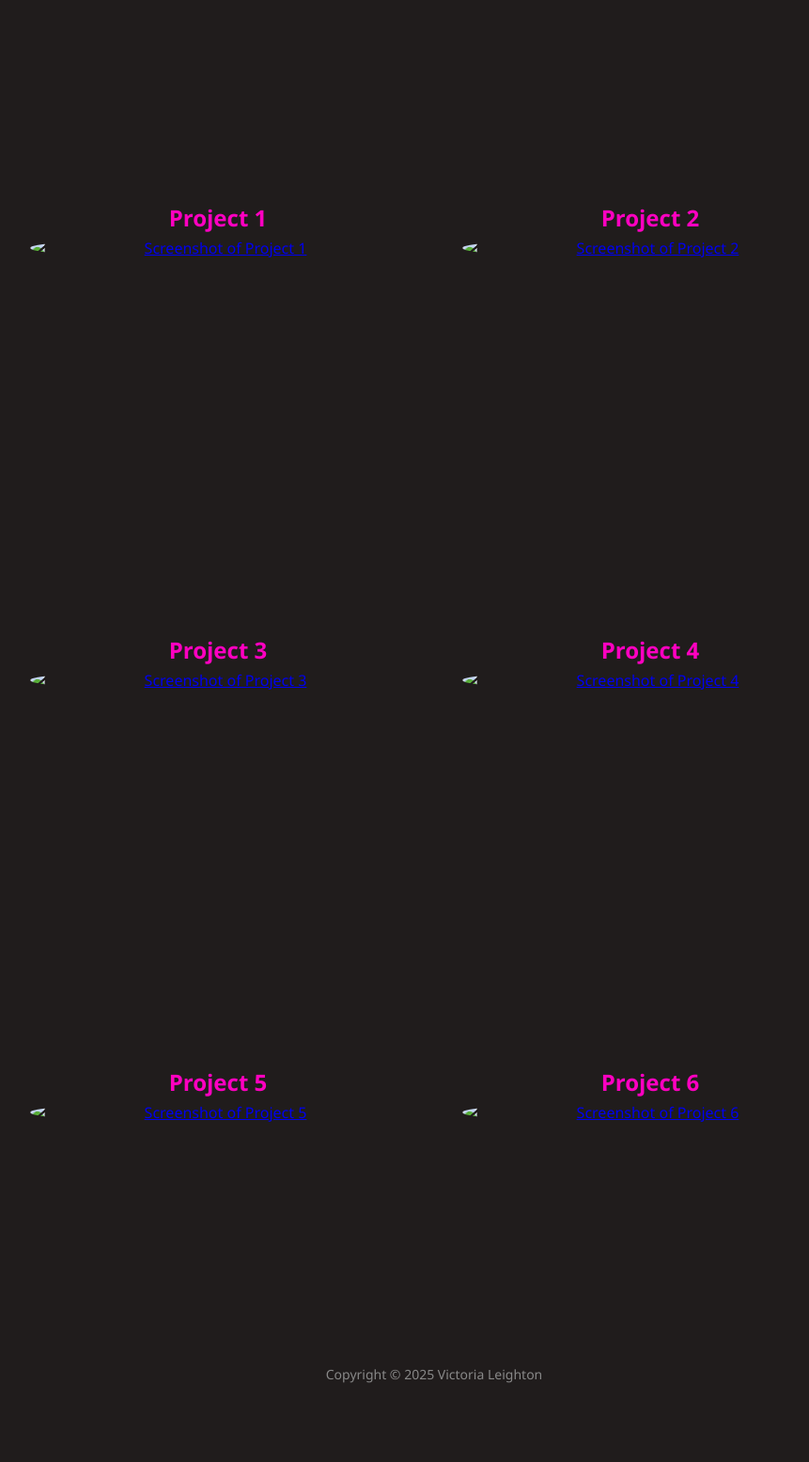
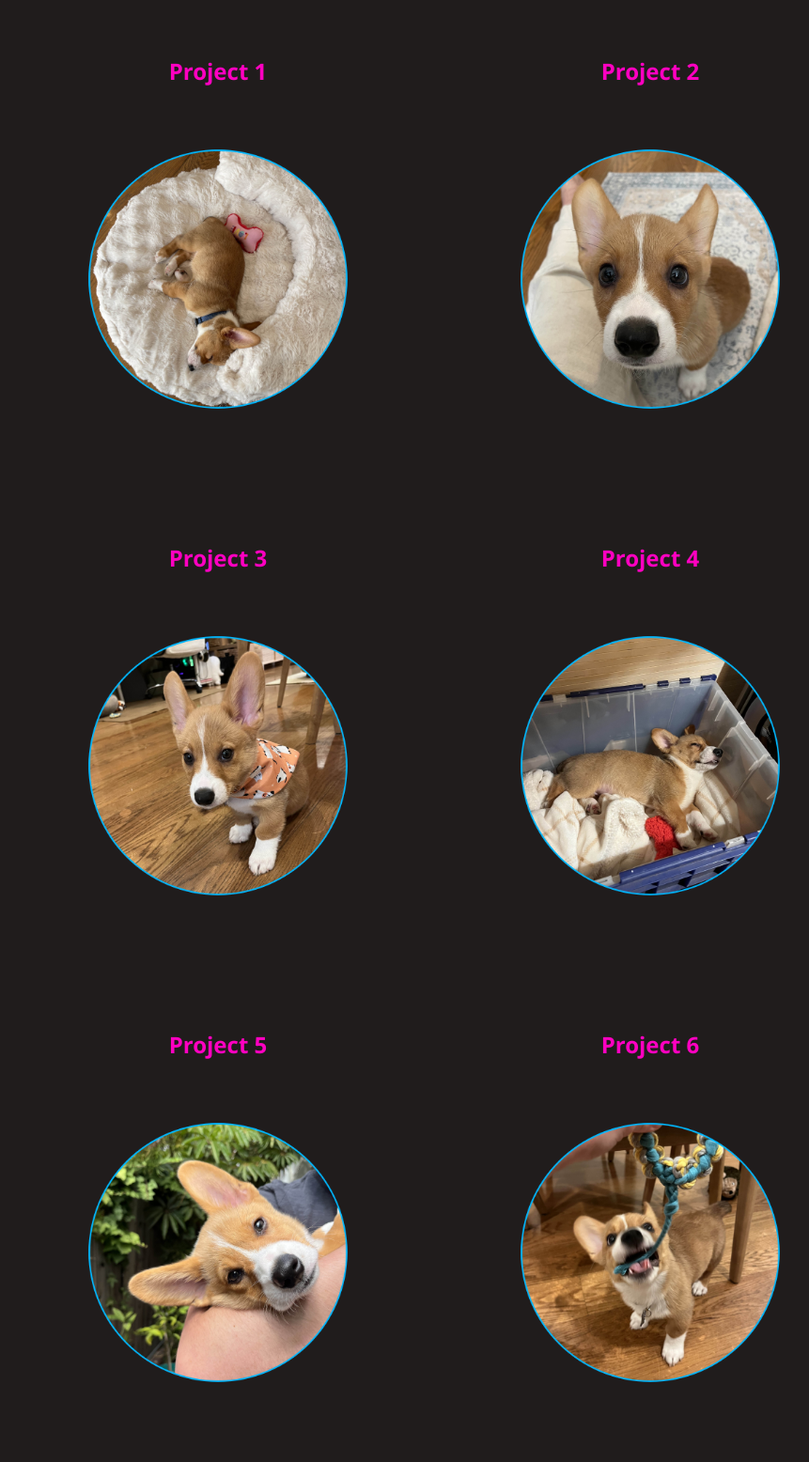
Before and after one commit to vleighton-usc/idsn531-landingpage-leighton, a plain HTML site: page front-end-web-programming-week-3/projects.html in a window 1280 px wide. Shown: the part 152-1708 px from the top of the page at 94% size, without its empty margins (178-1039 px from the left). Before the commit the page ends 1658 px from the top, so only its background shows below. Drawn offline with Linux system fonts and the light colour scheme; the site is published under a folder, as on GitHub Pages, so addresses that start at the root find nothing.

Commit message:
Fixing Week 3 image links

```diff
--- a/front-end-web-programming-week-3/projects.html
+++ b/front-end-web-programming-week-3/projects.html
@@ -57,32 +57,32 @@
     <div class="image-wrap">
       <div class="project1">
         <h2>Project 1</h2>
-        <a target=”_blank” href="https://vleighton-usc.github.io/idsn531-landingpage-leighton/front-end-web-programming-week-1/"><img src="/week-3-images/pc1.png" alt="Screenshot of Project 1"/></a>
+        <a target=”_blank” href="https://vleighton-usc.github.io/idsn531-landingpage-leighton/front-end-web-programming-week-1/"><img src="week-3-images/pc1.png" alt="Screenshot of Project 1"/></a>
       </div>
 
       <div class="project2">
         <h2>Project 2</h2>
-        <a target=”_blank” href="https://vleighton-usc.github.io/idsn531-landingpage-leighton/front-end-web-programming-week-2/"><img src="/week-3-images/pc2.png" alt="Screenshot of Project 2"/></a>
+        <a target=”_blank” href="https://vleighton-usc.github.io/idsn531-landingpage-leighton/front-end-web-programming-week-2/"><img src="week-3-images/pc2.png" alt="Screenshot of Project 2"/></a>
       </div>
 
       <div class="project3">
         <h2>Project 3</h2>
-        <a target=”_blank” href="/index.html"><img src="/week-3-images/pc3.png" alt="Screenshot of Project 3"/></a>
+        <a target=”_blank” href="index.html"><img src="week-3-images/pc3.png" alt="Screenshot of Project 3"/></a>
       </div>
 
       <div class="project4">
         <h2>Project 4</h2>
-        <a target=”_blank” href="#"><img src="/week-3-images/pc4.png" alt="Screenshot of Project 4"/></a>
+        <a target=”_blank” href="#"><img src="week-3-images/pc4.png" alt="Screenshot of Project 4"/></a>
       </div>
 
       <div class="project5">
         <h2>Project 5</h2>
-        <a target=”_blank” href="#"><img src="/week-3-images/pc5.png" alt="Screenshot of Project 5"/></a>
+        <a target=”_blank” href="#"><img src="week-3-images/pc5.png" alt="Screenshot of Project 5"/></a>
       </div>
 
       <div class="project6">
         <h2>Project 6</h2>
-       <a target=”_blank” href="#"><img src="/week-3-images/pc6.png" alt="Screenshot of Project 6"/></a>
+       <a target=”_blank” href="#"><img src="week-3-images/pc6.png" alt="Screenshot of Project 6"/></a>
       </div>
 
     </div>
```
Also changed, not shown: front-end-web-programming-week-3/index.html (+2 -2 lines).
